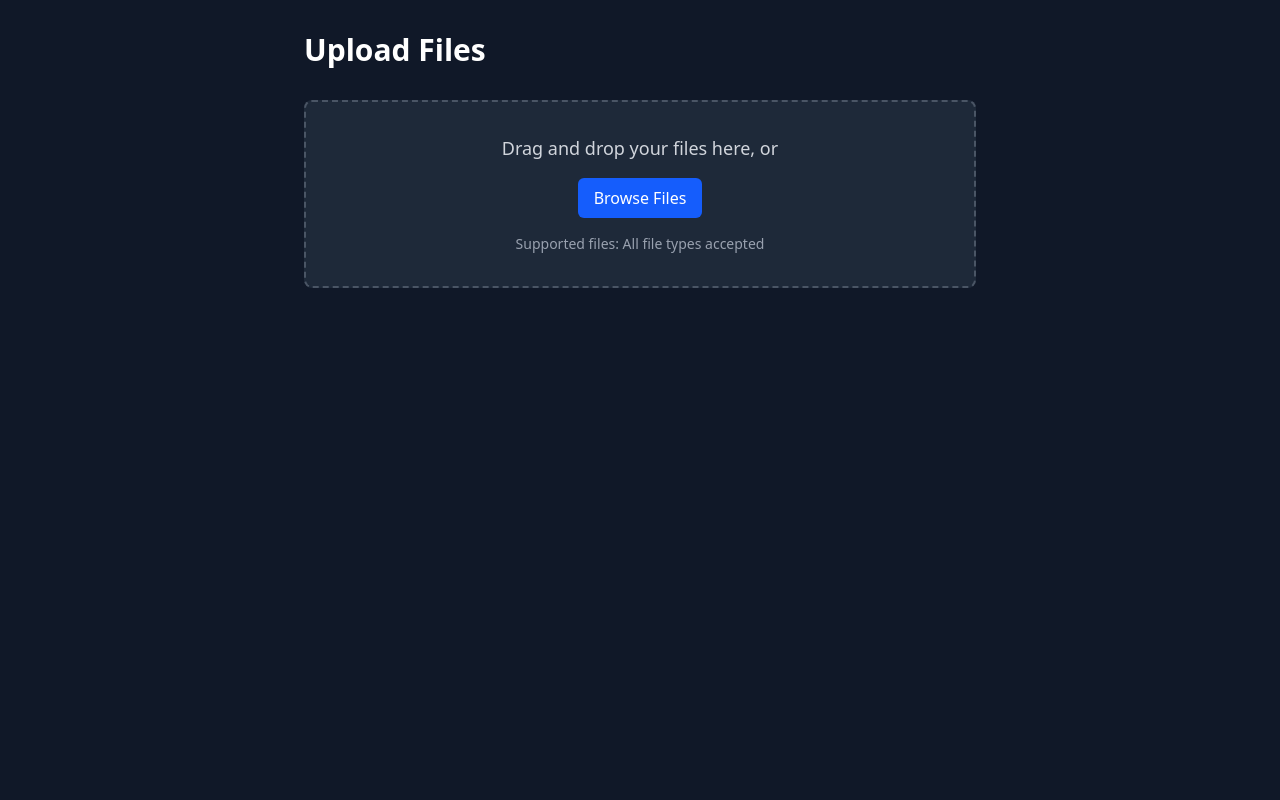
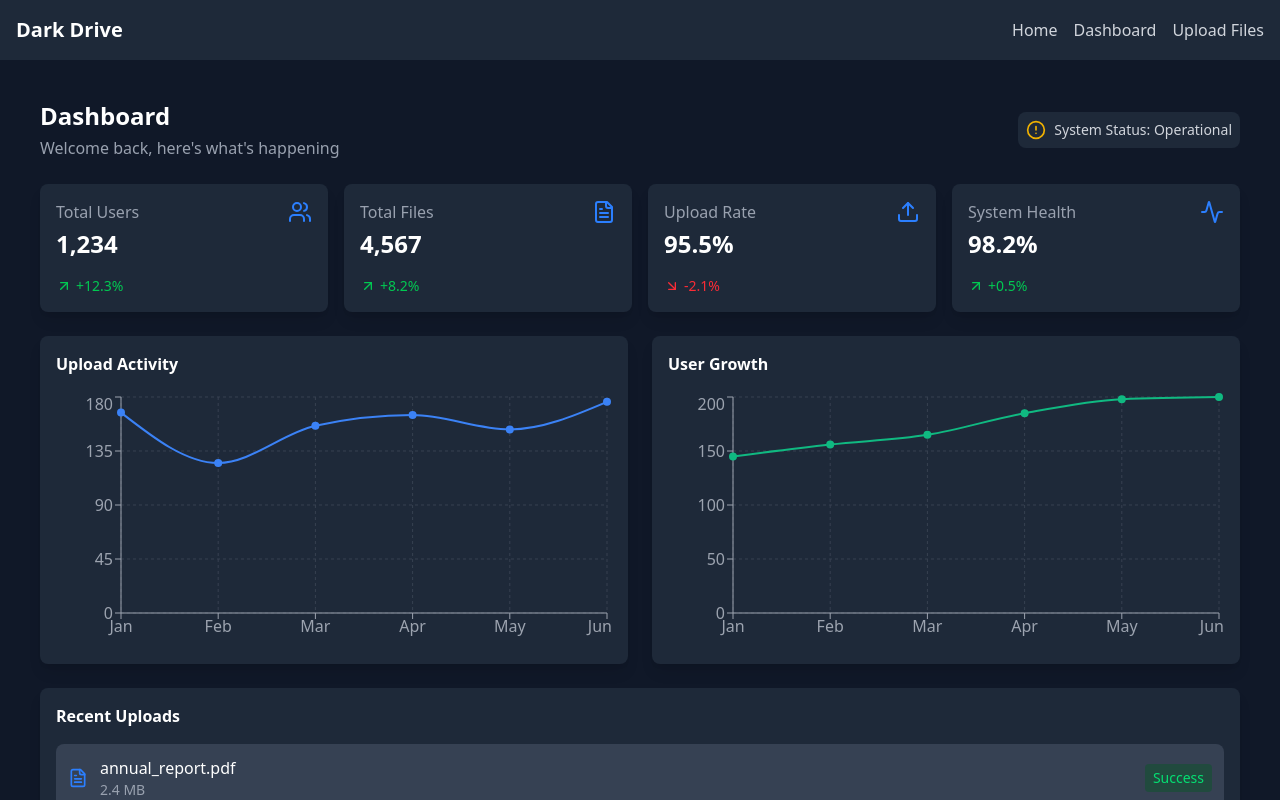
Before and after one commit to Ali90922/DarkDrive, a React (Vite) app in the folder frontend/: page /sign-up in a window 1280 px wide. Shown: the top 800 px of the page. Built offline with nearby package versions, Linux system fonts and the light colour scheme.

Commit message:
complete dashboard

```diff
--- a/frontend/package.json
+++ b/frontend/package.json
@@ -11,9 +11,12 @@
   },
   "dependencies": {
     "@tailwindcss/vite": "^4.0.8",
+    "axios": "^1.7.9",
     "lucide-react": "^0.475.0",
     "react": "^19.0.0",
     "react-dom": "^19.0.0",
+    "react-router-dom": "^7.2.0",
+    "recharts": "^2.15.1",
     "tailwindcss": "^4.0.8"
   },
   "devDependencies": {
--- a/frontend/src/App.jsx
+++ b/frontend/src/App.jsx
@@ -1,8 +1,30 @@
-import FileUpload from "./pages/FileUpload";
-import SignUp from "./SignUp";
+import React from 'react';
+import { BrowserRouter as Router, Routes, Route } from 'react-router-dom';
+import FileUpload from './pages/FileUpload';  // Adjust path as needed
+import Navbar from './components/Navbar';  // Adjust path as needed
+import Dashboard from './pages/Dashboard';
 
 const App = () => {
-	return <FileUpload />;
+  return (
+    <Router>
+      <div className="min-h-screen bg-gray-900">
+        <Navbar />
+        <main className="max-w-7xl mx-auto p-4">
+          <Routes>
+            <Route path="/" element={
+              <div className="text-white">
+                <h1 className="text-3xl font-bold">Welcome to File Upload App</h1>
+                <p className="mt-4">Use the navigation to upload files.</p>
+              </div>
+            } />
+            <Route path="/upload" element={<FileUpload />} />
+            <Route path="/dashboard" element={<Dashboard />} />
+            <Route path="/sign-up" element={<Dashboard />} />
+          </Routes>
+        </main>
+      </div>
+    </Router>
+  );
 };
 
 export default App;
--- /dev/null
+++ b/frontend/src/components/Navbar.jsx
@@ -0,0 +1,36 @@
+import React from 'react';
+import { Link } from 'react-router-dom';
+
+const Navbar = () => {
+  return (
+    <nav className="bg-gray-800 p-4">
+      <div className="max-w-7xl mx-auto flex items-center justify-between">
+        <div className="text-white text-xl font-bold">
+          Dark Drive
+        </div>
+        <div className="flex space-x-4">
+          <Link
+            to="/"
+            className="text-gray-300 hover:text-white transition-colors duration-200"
+          >
+            Home
+          </Link>
+          <Link
+            to="/dashboard"
+            className="text-gray-300 hover:text-white transition-colors duration-200"
+          >
+            Dashboard
+          </Link>
+          <Link
+            to="/upload"
+            className="text-gray-300 hover:text-white transition-colors duration-200"
+          >
+            Upload Files
+          </Link>
+        </div>
+      </div>
+    </nav>
+  );
+};
+
+export default Navbar;
--- /dev/null
+++ b/frontend/src/pages/Dashboard.jsx
@@ -0,0 +1,183 @@
+import React from "react";
+import { Users, FileText, Upload, AlertCircle, Activity, ArrowUpRight, ArrowDownRight } from "lucide-react";
+import { LineChart, Line, XAxis, YAxis, CartesianGrid, Tooltip, ResponsiveContainer } from 'recharts';
+
+const chartdata = [
+  { date: "Jan", uploads: 167, users: 145 },
+  { date: "Feb", uploads: 125, users: 156 },
+  { date: "Mar", uploads: 156, users: 165 },
+  { date: "Apr", uploads: 165, users: 185 },
+  { date: "May", uploads: 153, users: 198 },
+  { date: "Jun", uploads: 176, users: 200 },
+];
+
+const stats = [
+  {
+    title: "Total Users",
+    value: "1,234",
+    icon: Users,
+    change: "+12.3%",
+    isIncrease: true
+  },
+  {
+    title: "Total Files",
+    value: "4,567",
+    icon: FileText,
+    change: "+8.2%",
+    isIncrease: true
+  },
+  {
+    title: "Upload Rate",
+    value: "95.5%",
+    icon: Upload,
+    change: "-2.1%",
+    isIncrease: false
+  },
+  {
+    title: "System Health",
+    value: "98.2%",
+    icon: Activity,
+    change: "+0.5%",
+    isIncrease: true
+  },
+];
+
+const recentUploads = [
+  { name: "annual_report.pdf", size: "2.4 MB", status: "success" },
+  { name: "presentation.pptx", size: "5.1 MB", status: "success" },
+  { name: "data_export.csv", size: "1.2 MB", status: "pending" },
+  { name: "image_batch.zip", size: "15.7 MB", status: "failed" },
+];
+
+function Dashboard() {
+  return (
+    <div className="min-h-screen bg-gray-900 p-6">
+      <div className="max-w-7xl mx-auto space-y-6">
+        {/* Header */}
+        <div className="flex justify-between items-center">
+          <div>
+            <h1 className="text-white text-2xl font-bold">Dashboard</h1>
+            <p className="text-gray-400 mt-1">Welcome back, here's what's happening</p>
+          </div>
+          <div className="flex items-center space-x-2 bg-gray-800 p-2 rounded-lg">
+            <AlertCircle className="text-yellow-500 w-5 h-5" />
+            <span className="text-gray-300 text-sm">System Status: Operational</span>
+          </div>
+        </div>
+
+        {/* Stats Grid */}
+        <div className="grid grid-cols-1 md:grid-cols-2 lg:grid-cols-4 gap-4">
+          {stats.map((stat) => (
+            <div key={stat.title} className="bg-gray-800 rounded-lg p-4 shadow-lg">
+              <div className="flex justify-between items-start">
+                <div>
+                  <p className="text-gray-400">{stat.title}</p>
+                  <h3 className="text-2xl font-bold text-white mt-1">{stat.value}</h3>
+                </div>
+                <stat.icon className="w-6 h-6 text-blue-500" />
+              </div>
+              <div className="flex items-center mt-4">
+                {stat.isIncrease ? (
+                  <ArrowUpRight className="w-4 h-4 text-green-500" />
+                ) : (
+                  <ArrowDownRight className="w-4 h-4 text-red-500" />
+                )}
+                <span className={`text-sm ml-1 ${
+                  stat.isIncrease ? 'text-green-500' : 'text-red-500'
+                }`}>
+                  {stat.change}
+                </span>
+              </div>
+            </div>
+          ))}
+        </div>
+
+        {/* Charts Section */}
+        <div className="grid grid-cols-1 lg:grid-cols-2 gap-6">
+          <div className="bg-gray-800 rounded-lg p-4 shadow-lg">
+            <h3 className="text-white font-semibold mb-4">Upload Activity</h3>
+            <div className="h-64">
+              <ResponsiveContainer width="100%" height="100%">
+                <LineChart data={chartdata}>
+                  <CartesianGrid strokeDasharray="3 3" stroke="#374151" />
+                  <XAxis dataKey="date" stroke="#9CA3AF" />
+                  <YAxis stroke="#9CA3AF" />
+                  <Tooltip
+                    contentStyle={{
+                      backgroundColor: '#1F2937',
+                      border: 'none',
+                      borderRadius: '8px',
+                      padding: '8px'
+                    }}
+                  />
+                  <Line
+                    type="monotone"
+                    dataKey="uploads"
+                    stroke="#3B82F6"
+                    strokeWidth={2}
+                    dot={{ fill: '#3B82F6' }}
+                  />
+                </LineChart>
+              </ResponsiveContainer>
+            </div>
+          </div>
+
+          <div className="bg-gray-800 rounded-lg p-4 shadow-lg">
+            <h3 className="text-white font-semibold mb-4">User Growth</h3>
+            <div className="h-64">
+              <ResponsiveContainer width="100%" height="100%">
+                <LineChart data={chartdata}>
+                  <CartesianGrid strokeDasharray="3 3" stroke="#374151" />
+                  <XAxis dataKey="date" stroke="#9CA3AF" />
+                  <YAxis stroke="#9CA3AF" />
+                  <Tooltip
+                    contentStyle={{
+                      backgroundColor: '#1F2937',
+                      border: 'none',
+                      borderRadius: '8px',
+                      padding: '8px'
+                    }}
+                  />
+                  <Line
+                    type="monotone"
+                    dataKey="users"
+                    stroke="#10B981"
+                    strokeWidth={2}
+                    dot={{ fill: '#10B981' }}
+                  />
+                </LineChart>
+              </ResponsiveContainer>
+            </div>
+          </div>
+        </div>
+
+        {/* Recent Uploads */}
+        <div className="bg-gray-800 rounded-lg p-4 shadow-lg">
+          <h3 className="text-white font-semibold mb-4">Recent Uploads</h3>
+          <div className="space-y-2">
+            {recentUploads.map((upload) => (
+              <div key={upload.name} className="flex items-center justify-between p-3 bg-gray-700 rounded-lg hover:bg-gray-600 transition-colors duration-200">
+                <div className="flex items-center space-x-3">
+                  <FileText className="w-5 h-5 text-blue-500" />
+                  <div>
+                    <p className="text-white">{upload.name}</p>
+                    <p className="text-gray-400 text-sm">{upload.size}</p>
+                  </div>
+                </div>
+                <span className={`px-2 py-1 rounded text-sm ${
+                  upload.status === 'success' ? 'bg-green-900/50 text-green-400' :
+                  upload.status === 'pending' ? 'bg-yellow-900/50 text-yellow-400' :
+                  'bg-red-900/50 text-red-400'
+                }`}>
+                  {upload.status.charAt(0).toUpperCase() + upload.status.slice(1)}
+                </span>
+              </div>
+            ))}
+          </div>
+        </div>
+      </div>
+    </div>
+  );
+}
+
+export default Dashboard;
--- a/frontend/src/pages/FileUpload.jsx
+++ b/frontend/src/pages/FileUpload.jsx
@@ -1,5 +1,5 @@
 import React, { useState } from 'react';
-import { uploadFiles } from '../../api/transfer.js';
+import { uploadFiles } from '../api/transfer.js';
 
 const FileUpload = () => {
   const [dragActive, setDragActive] = useState(false);
```
Also changed, not shown: frontend/src/api/transfer.js (renamed from frontend/api/transfer.js), frontend/src/pages/SignupPage.jsx (added), 1 other file (tests, documents, lock files or other folders).
